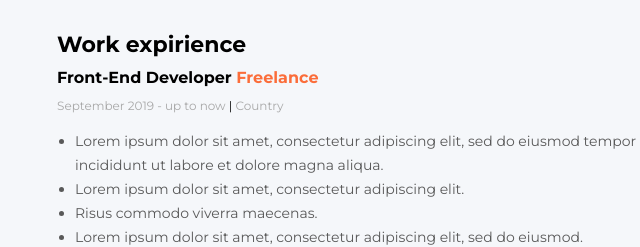
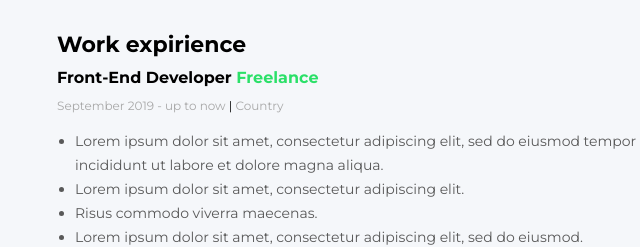
Before and after one commit to severrgm/episode1, a plain HTML site: page index.html in a window 1280 px wide. Shown: the part 583-830 px from the top of the page, 443-1083 px from the left. Drawn offline with Linux system fonts and the light colour scheme.

Commit message:
Зеленка
Цвет сменил названий фирм

```diff
--- a/CSS/style.css
+++ b/CSS/style.css
@@ -99,7 +99,7 @@ font-weight: bold;
 /* my work expirience */
 
 .my-work-expirience-company {
-    color: #FB6D3A;
+    color: #2be068;
 }
 .my-work-expirience-position {
     font-style: normal;
```
